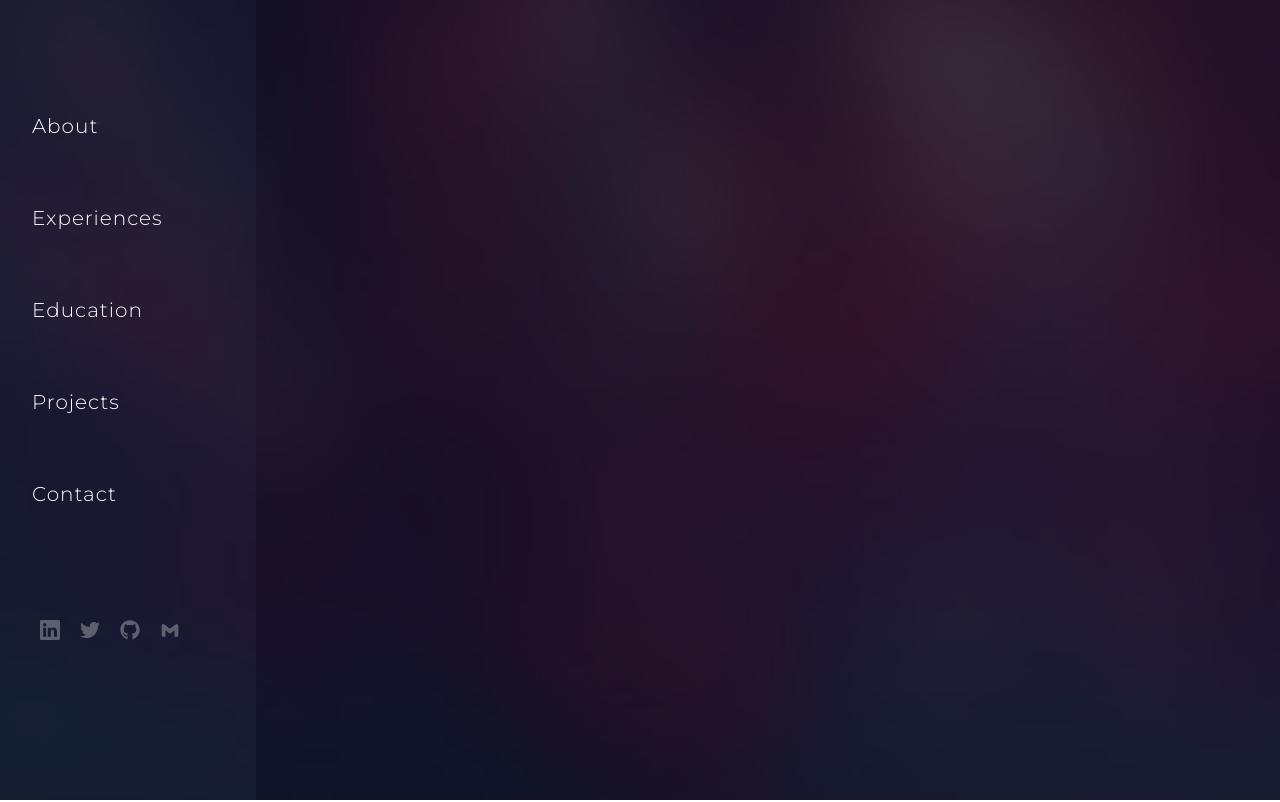
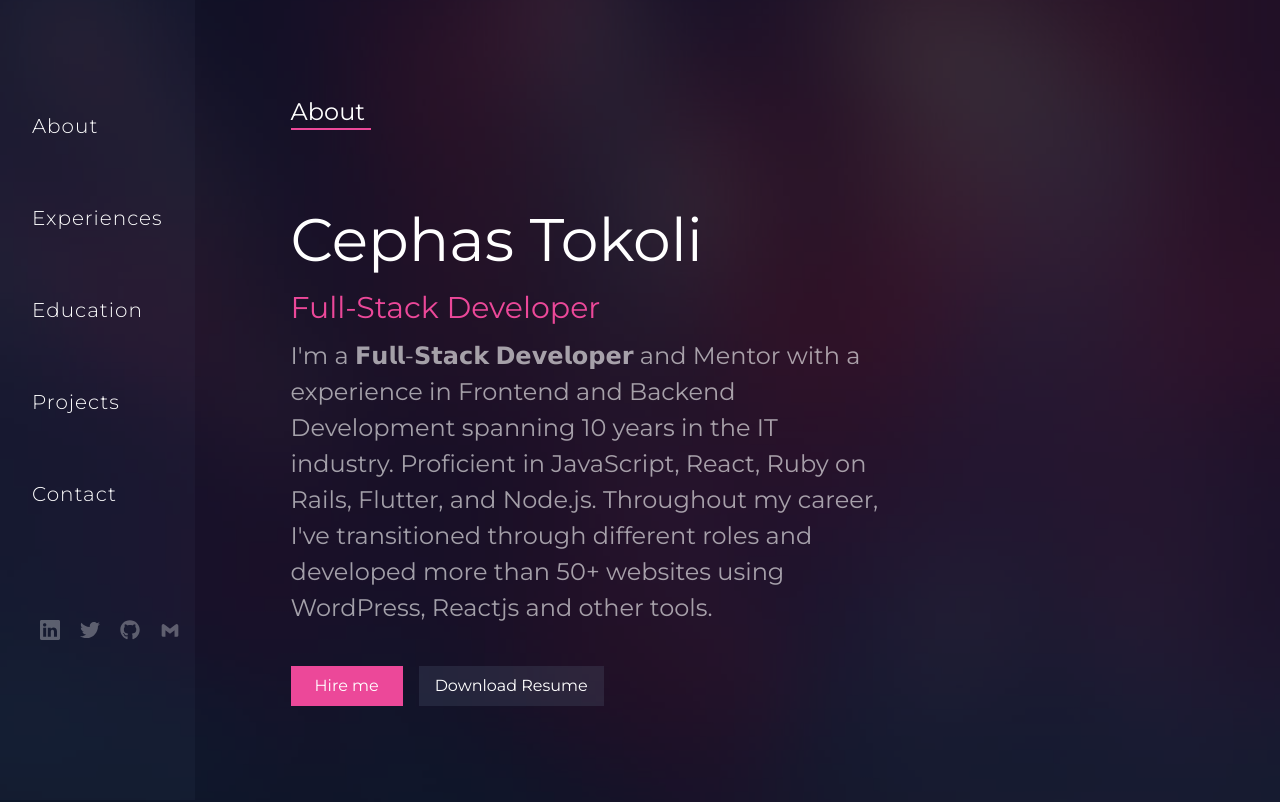
Before and after one commit to ctokoli/my_portfolio, a React (Vite) app: page /about in a window 1280 px wide. Built offline with nearby package versions, Linux system fonts and the light colour scheme.

Commit message:
Update homeComponent.jsx

```diff
--- a/src/components/homeComponent.jsx
+++ b/src/components/homeComponent.jsx
@@ -10,10 +10,11 @@ import ExperienceComponent from './experienceComponent';
 const HomeComponent = () => {
     return (
         <Router>
-            <div className="home bg-[#0c1225] bg-opacity-80 md:flex">
+            <div className="home bg-[#0c1225] bg-opacity-80 md:flex ">
                 <SideBarComponent />
                 <Routes>
                     <Route path='/' element={<AboutComponent />} />
+                    <Route path='/about' element={<AboutComponent />} />
                     <Route path='/education'  element={<EducationComponent />} />
                     <Route path='/projects' element={<ProjectComponent />} />
                     <Route path='/contact' element={< ContactComponent />} />
```
